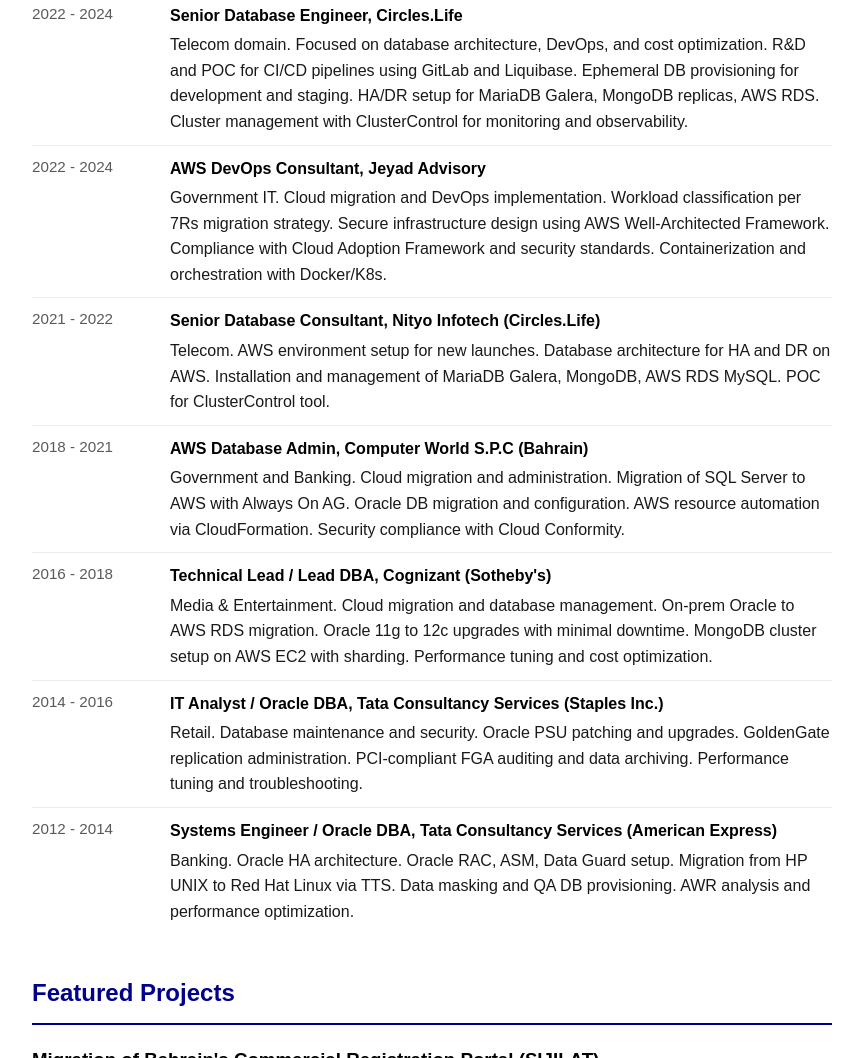
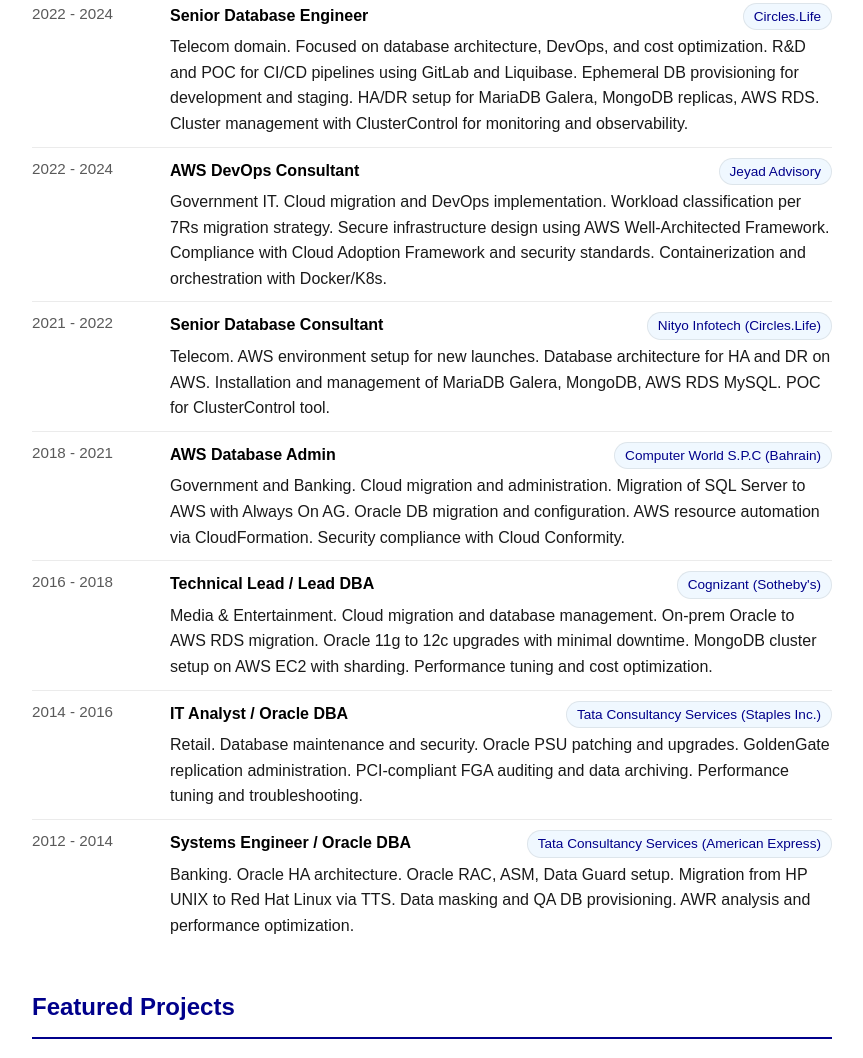
Before and after one commit to h4ck3risalive/website, a plain HTML site: page index.html in a window 1280 px wide. Shown: the part 987-2045 px from the top of the page, without its empty margins (208-1071 px from the left). Drawn offline with Linux system fonts and the light colour scheme.

Commit message:
Make experience timeline more visual with company badges

```diff
--- a/index.html
+++ b/index.html
@@ -34,49 +34,70 @@
             <div class="timeline-item">
                 <div class="timeline-year">2022 - 2024</div>
                 <div class="timeline-body">
-                    <div class="timeline-title">Senior Database Engineer, Circles.Life</div>
+                    <div class="timeline-title-row">
+                        <div class="timeline-title">Senior Database Engineer</div>
+                        <div class="timeline-badge">Circles.Life</div>
+                    </div>
                     <div class="timeline-desc">Telecom domain. Focused on database architecture, DevOps, and cost optimization. R&amp;D and POC for CI/CD pipelines using GitLab and Liquibase. Ephemeral DB provisioning for development and staging. HA/DR setup for MariaDB Galera, MongoDB replicas, AWS RDS. Cluster management with ClusterControl for monitoring and observability.</div>
                 </div>
             </div>
             <div class="timeline-item">
                 <div class="timeline-year">2022 - 2024</div>
                 <div class="timeline-body">
-                    <div class="timeline-title">AWS DevOps Consultant, Jeyad Advisory</div>
+                    <div class="timeline-title-row">
+                        <div class="timeline-title">AWS DevOps Consultant</div>
+                        <div class="timeline-badge">Jeyad Advisory</div>
+                    </div>
                     <div class="timeline-desc">Government IT. Cloud migration and DevOps implementation. Workload classification per 7Rs migration strategy. Secure infrastructure design using AWS Well-Architected Framework. Compliance with Cloud Adoption Framework and security standards. Containerization and orchestration with Docker/K8s.</div>
                 </div>
             </div>
             <div class="timeline-item">
                 <div class="timeline-year">2021 - 2022</div>
                 <div class="timeline-body">
-                    <div class="timeline-title">Senior Database Consultant, Nityo Infotech (Circles.Life)</div>
+                    <div class="timeline-title-row">
+                        <div class="timeline-title">Senior Database Consultant</div>
+                        <div class="timeline-badge">Nityo Infotech (Circles.Life)</div>
+                    </div>
                     <div class="timeline-desc">Telecom. AWS environment setup for new launches. Database architecture for HA and DR on AWS. Installation and management of MariaDB Galera, MongoDB, AWS RDS MySQL. POC for ClusterControl tool.</div>
                 </div>
             </div>
             <div class="timeline-item">
                 <div class="timeline-year">2018 - 2021</div>
                 <div class="timeline-body">
-                    <div class="timeline-title">AWS Database Admin, Computer World S.P.C (Bahrain)</div>
+                    <div class="timeline-title-row">
+                        <div class="timeline-title">AWS Database Admin</div>
+                        <div class="timeline-badge">Computer World S.P.C (Bahrain)</div>
+                    </div>
                     <div class="timeline-desc">Government and Banking. Cloud migration and administration. Migration of SQL Server to AWS with Always On AG. Oracle DB migration and configuration. AWS resource automation via CloudFormation. Security compliance with Cloud Conformity.</div>
                 </div>
             </div>
             <div class="timeline-item">
                 <div class="timeline-year">2016 - 2018</div>
                 <div class="timeline-body">
-                    <div class="timeline-title">Technical Lead / Lead DBA, Cognizant (Sotheby's)</div>
+                    <div class="timeline-title-row">
+                        <div class="timeline-title">Technical Lead / Lead DBA</div>
+                        <div class="timeline-badge">Cognizant (Sotheby's)</div>
+                    </div>
                     <div class="timeline-desc">Media &amp; Entertainment. Cloud migration and database management. On-prem Oracle to AWS RDS migration. Oracle 11g to 12c upgrades with minimal downtime. MongoDB cluster setup on AWS EC2 with sharding. Performance tuning and cost optimization.</div>
                 </div>
             </div>
             <div class="timeline-item">
                 <div class="timeline-year">2014 - 2016</div>
                 <div class="timeline-body">
-                    <div class="timeline-title">IT Analyst / Oracle DBA, Tata Consultancy Services (Staples Inc.)</div>
+                    <div class="timeline-title-row">
+                        <div class="timeline-title">IT Analyst / Oracle DBA</div>
+                        <div class="timeline-badge">Tata Consultancy Services (Staples Inc.)</div>
+                    </div>
                     <div class="timeline-desc">Retail. Database maintenance and security. Oracle PSU patching and upgrades. GoldenGate replication administration. PCI-compliant FGA auditing and data archiving. Performance tuning and troubleshooting.</div>
                 </div>
             </div>
             <div class="timeline-item">
                 <div class="timeline-year">2012 - 2014</div>
                 <div class="timeline-body">
-                    <div class="timeline-title">Systems Engineer / Oracle DBA, Tata Consultancy Services (American Express)</div>
+                    <div class="timeline-title-row">
+                        <div class="timeline-title">Systems Engineer / Oracle DBA</div>
+                        <div class="timeline-badge">Tata Consultancy Services (American Express)</div>
+                    </div>
                     <div class="timeline-desc">Banking. Oracle HA architecture. Oracle RAC, ASM, Data Guard setup. Migration from HP UNIX to Red Hat Linux via TTS. Data masking and QA DB provisioning. AWR analysis and performance optimization.</div>
                 </div>
             </div>
--- a/style.css
+++ b/style.css
@@ -83,10 +83,29 @@ section h2 {
     flex: 1;
 }
 
+.timeline-title-row {
+    display: flex;
+    align-items: baseline;
+    justify-content: space-between;
+    gap: 12px;
+    margin-bottom: 4px;
+}
+
 .timeline-title {
     font-weight: 700;
     color: #000000;
-    margin-bottom: 4px;
+}
+
+.timeline-badge {
+    flex: 0 0 auto;
+    font-size: 0.85em;
+    line-height: 1;
+    padding: 6px 10px;
+    border-radius: 999px;
+    background-color: #f0f8ff;
+    color: #00008b;
+    border: 1px solid rgba(0, 0, 0, 0.08);
+    white-space: nowrap;
 }
 
 .timeline-desc {
```
